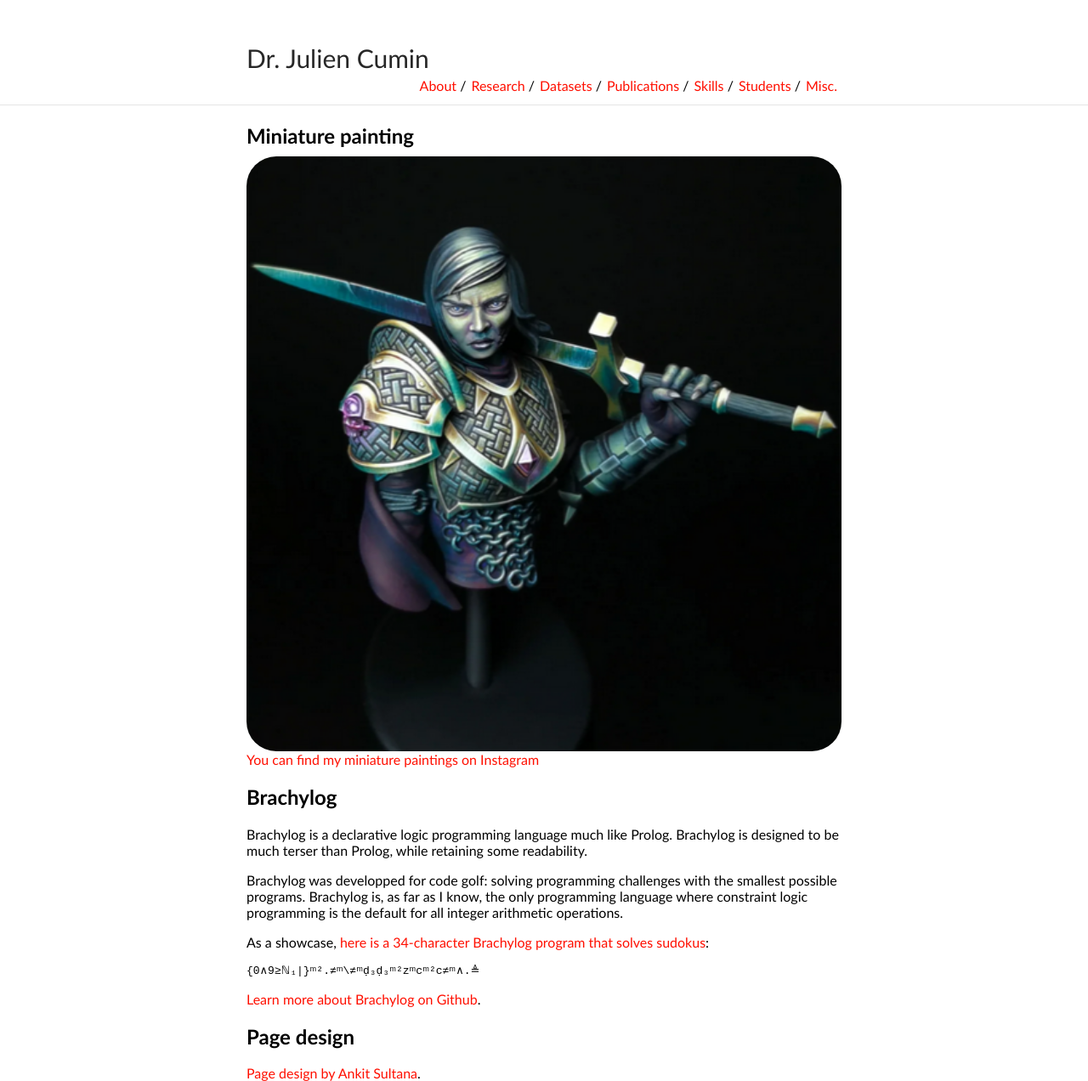
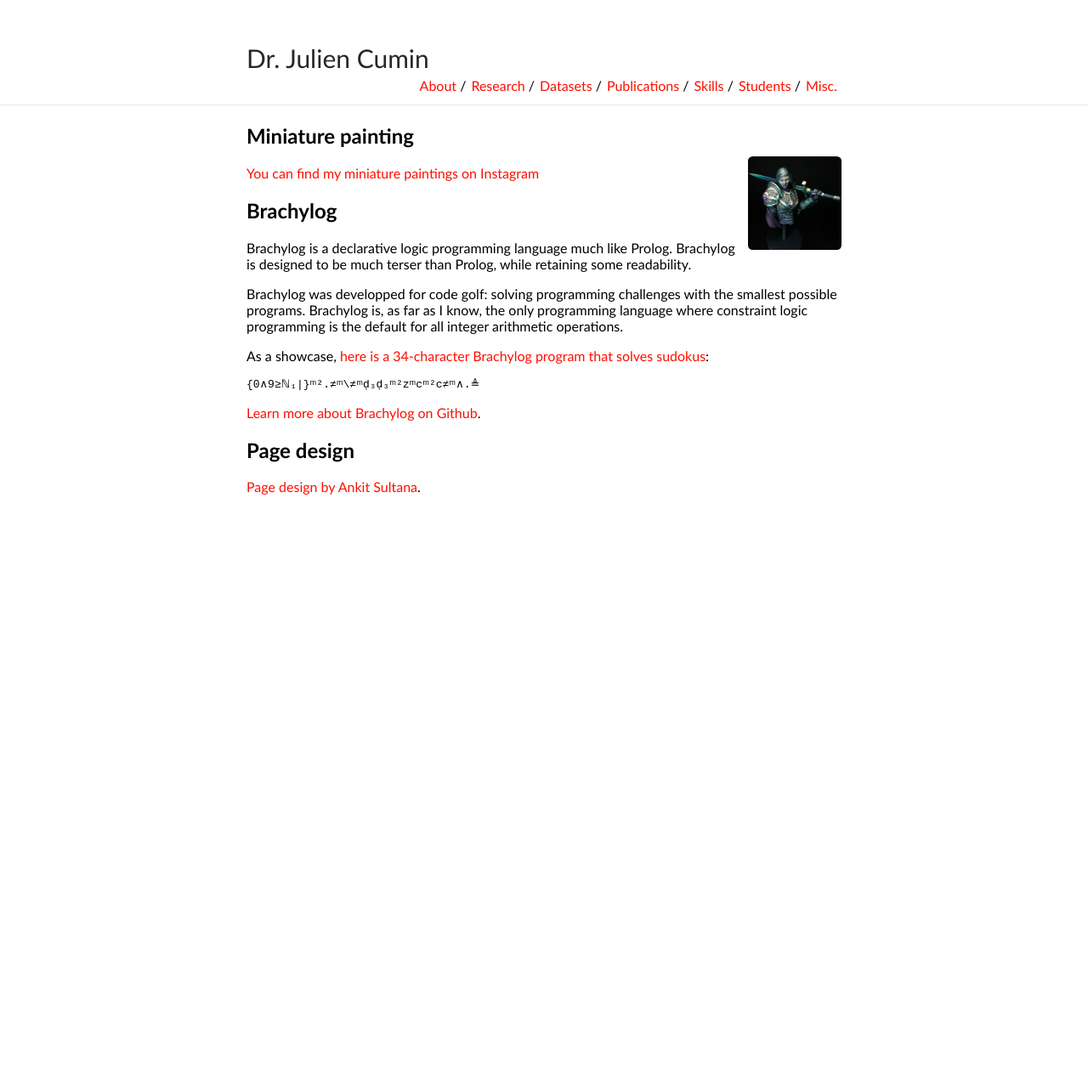
Before and after one commit to JCumin/jcumin.github.io, a Jekyll site: the page built from misc.md, in a window 1280 px wide. Shown: the whole page at 85% size. Built offline with Jekyll 4.4.1, drawn with Linux system fonts in a browser that asks for light colours; our own code applies the rules of GitHub Pages for plain Markdown files; after the commit the page ends 900 px from its top, so only the background shows below that.

Commit message:
Update misc.md

```diff
--- a/misc.md
+++ b/misc.md
@@ -1,6 +1,6 @@
 ## Miniature painting
 
-<img class="misc-picture" src="minipaint.png">
+<img class="profile-picture" src="minipaint.png">
 
 [You can find my miniature paintings on Instagram](https://www.instagram.com/julien.cumin/)
 
```
